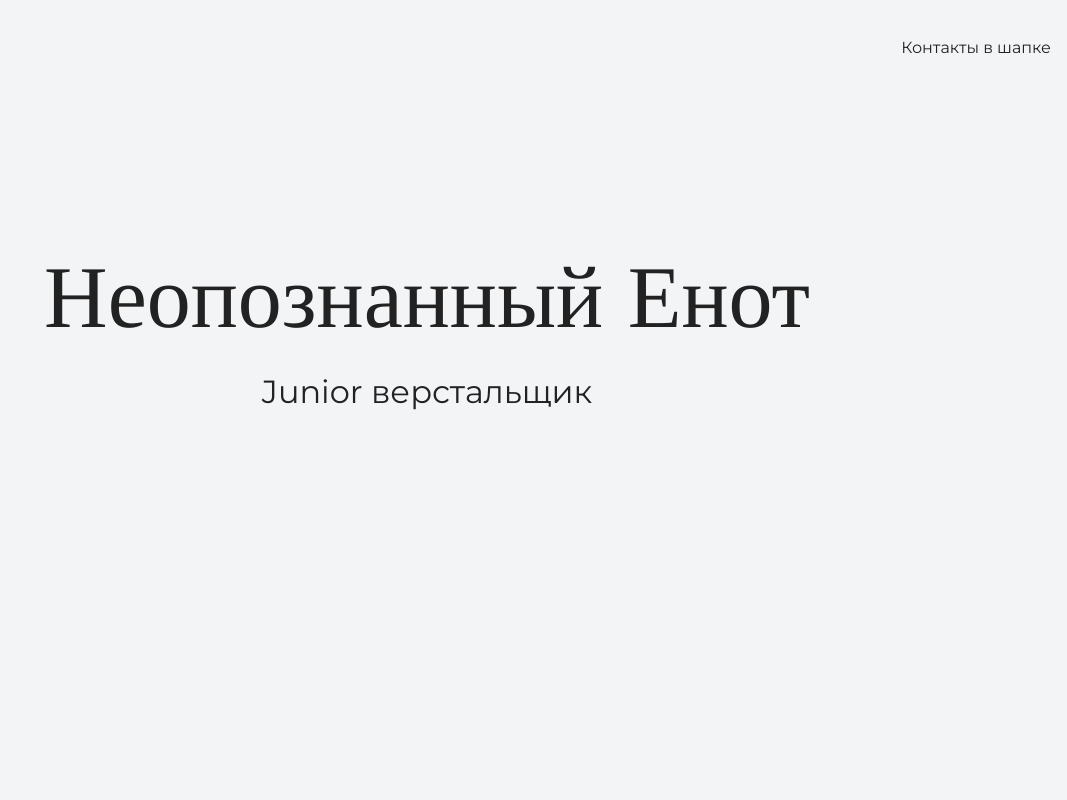
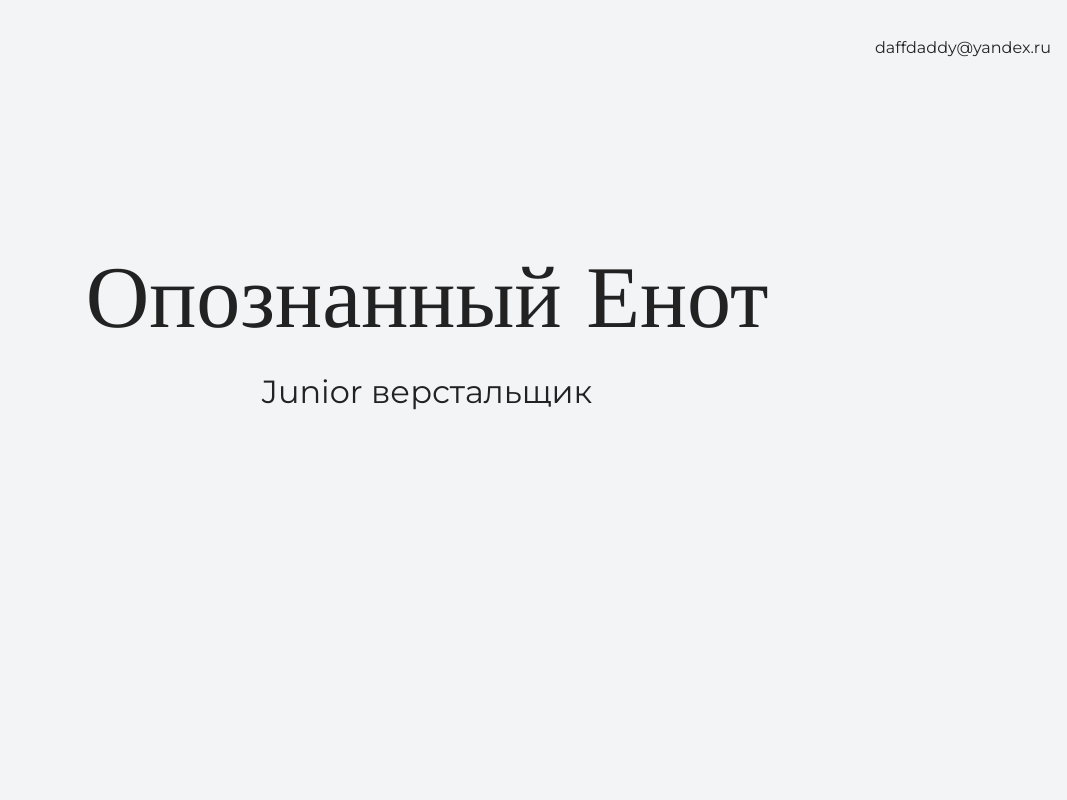
Before and after one commit to Daffdaddy/my_site, a plain HTML site: page index.html in a window 1280 px wide. Shown: the top 800 px of the page, without its empty margins (213-1280 px from the left). Drawn offline with nearby package versions, Linux system fonts and the light colour scheme.

Commit message:
Меняю текст на главной странице

```diff
--- a/index.html
+++ b/index.html
@@ -9,13 +9,13 @@
   <body>
   	<header class="page-header">
     <div class="container">
-      Контакты в шапке
+      daffdaddy@yandex.ru
     </div>
     </header>
 
 	<section class="hero-image">
     <div class="container">
-      <h1 class="heading">Неопознанный Енот</h1>
+      <h1 class="heading">Опознанный Енот</h1>
       <p>Junior верстальщик</p>
     </div>
     </section>
```
